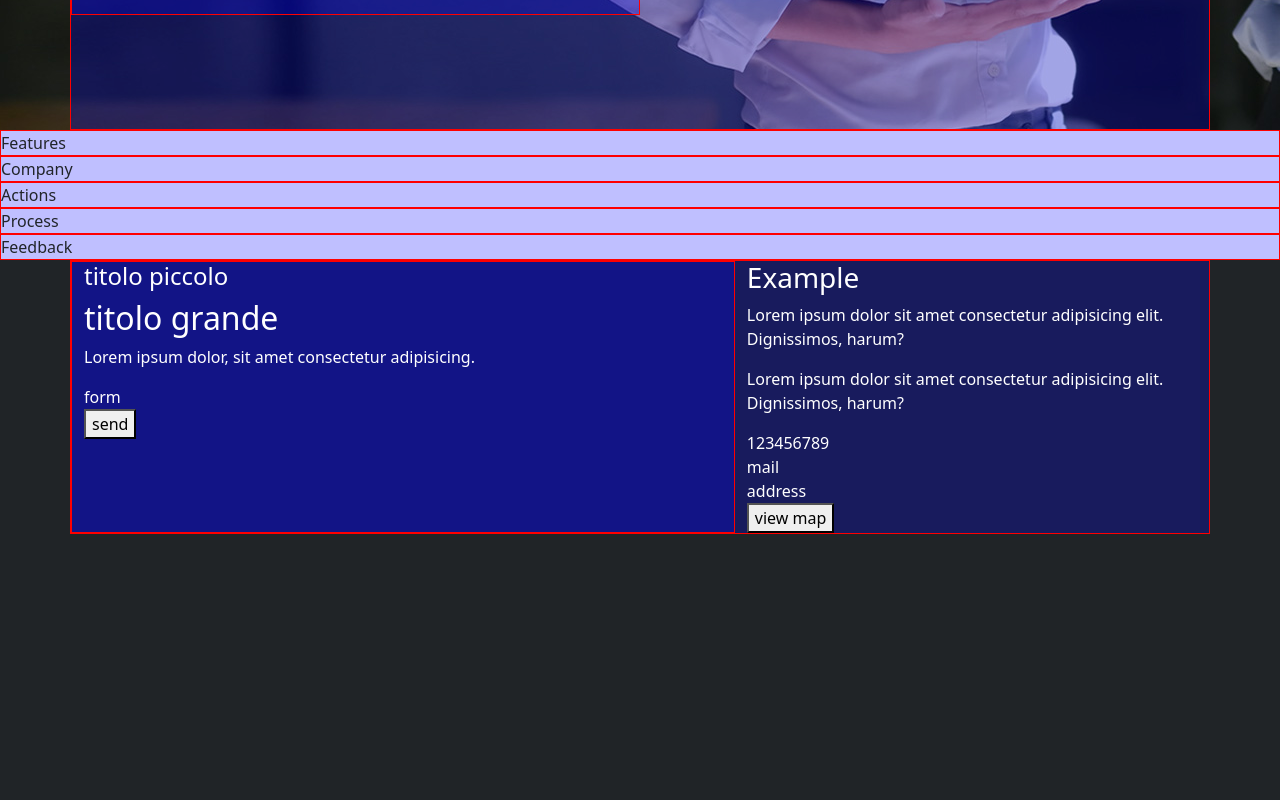
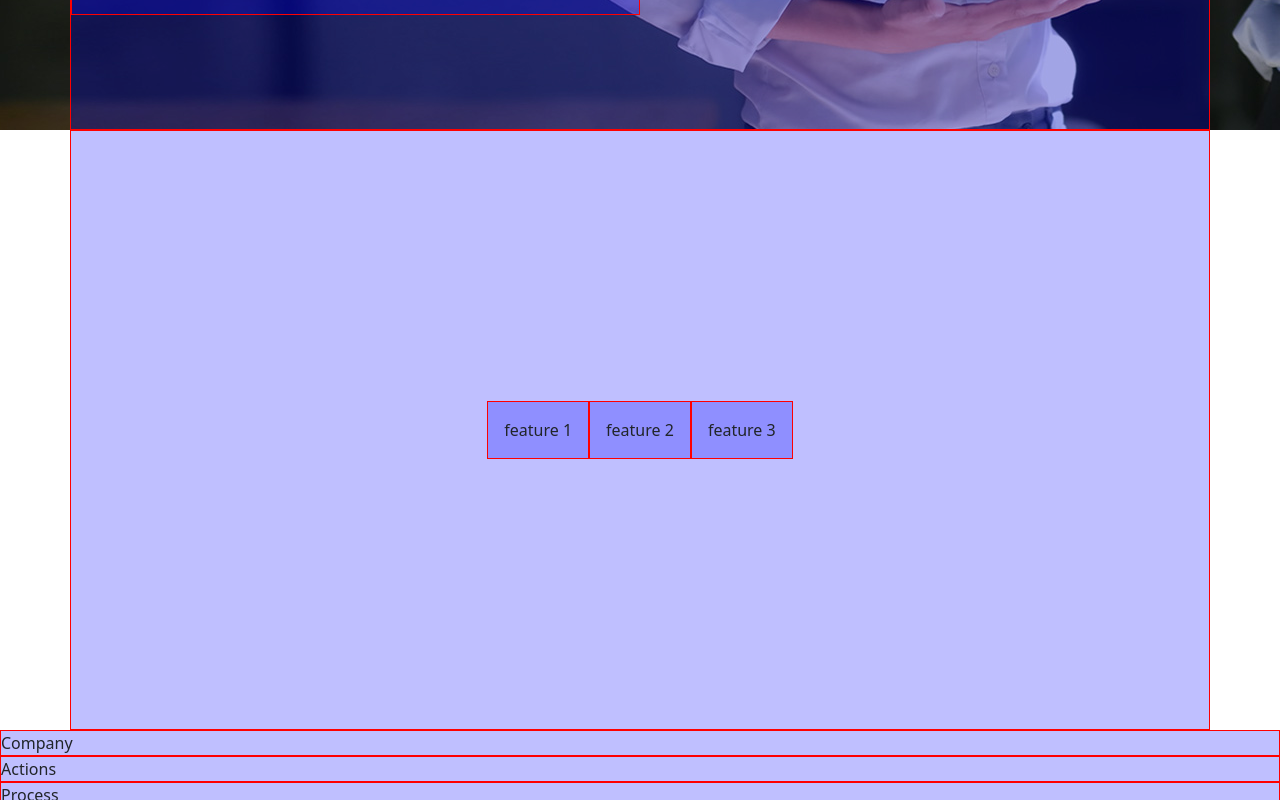
Before and after one commit to andreaa21/proj-html-vuejs, a Vue app: page / in a window 1280 px wide. Shown: the part 780-1580 px from the top of the page. Built offline with nearby package versions, Linux system fonts and the light colour scheme.

Commit message:
[add] MainFeatures markup

```diff
--- a/src/components/AppFooter.vue
+++ b/src/components/AppFooter.vue
@@ -9,7 +9,7 @@ export default {
   <footer>
     <div class="footer-top">
         <div class="container h-100">
-            <div class="row debug">
+            <div class="row h-100 d-flex align-items-center debug">
                 <div class="col debug">
                     <h4>
                         titolo piccolo
@@ -27,7 +27,7 @@ export default {
                         send
                     </button>
                 </div>
-                <div class="col-5">
+                <div class="col-5 debug">
                     <div class="text">
                         <h3>
                             Example
--- a/src/components/MainFeatures.vue
+++ b/src/components/MainFeatures.vue
@@ -6,8 +6,18 @@ export default {
 
 
 <template>
-    <div class="debug">
-        Features
+    <div class="features">
+        <div class="container d-flex align-items-center justify-content-center h-100 debug">
+            <div class="feature-card p-3 debug">
+                feature 1
+            </div>
+            <div class="feature-card p-3 debug">
+                feature 2
+            </div>
+            <div class="feature-card p-3 debug">
+                feature 3
+            </div>
+        </div>
     </div>
 </template>
 
@@ -15,4 +25,9 @@ export default {
 
 <style lang="scss" scoped>
 
+@use '../assets/styles/partials/vars' as *;
+    .features{
+        backgrou-color: $Nurse;
+        height: 600px;
+    }
 </style>
```
